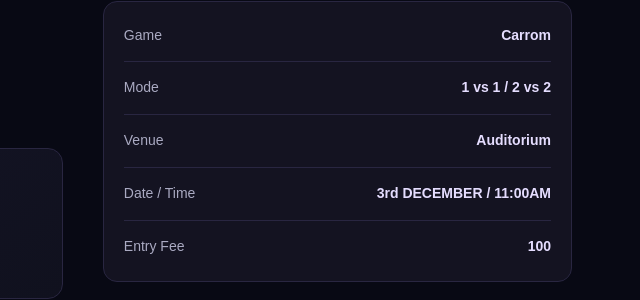
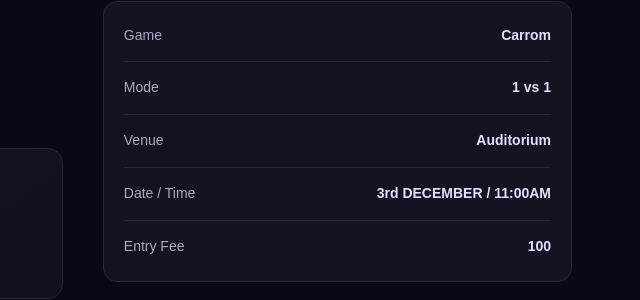
Before and after one commit to blackadam200531-alt/ZEAL-EVENT, a plain HTML site: page game-info(Copy 6).html in a window 1280 px wide. Shown: the part 535-835 px from the top of the page, 640-1280 px from the left. Drawn offline with Linux system fonts and the light colour scheme.

Commit message:
Update game-info(Copy 6).html

```diff
--- a/game-info(Copy 6).html
+++ b/game-info(Copy 6).html
@@ -61,7 +61,7 @@
 
         <div class="detail-row">
           <span>Mode</span>
-          <strong>1 vs 1 / 2 vs 2</strong>
+          <strong>1 vs 1 </strong>
         </div>
 
         <div class="detail-row">
```
